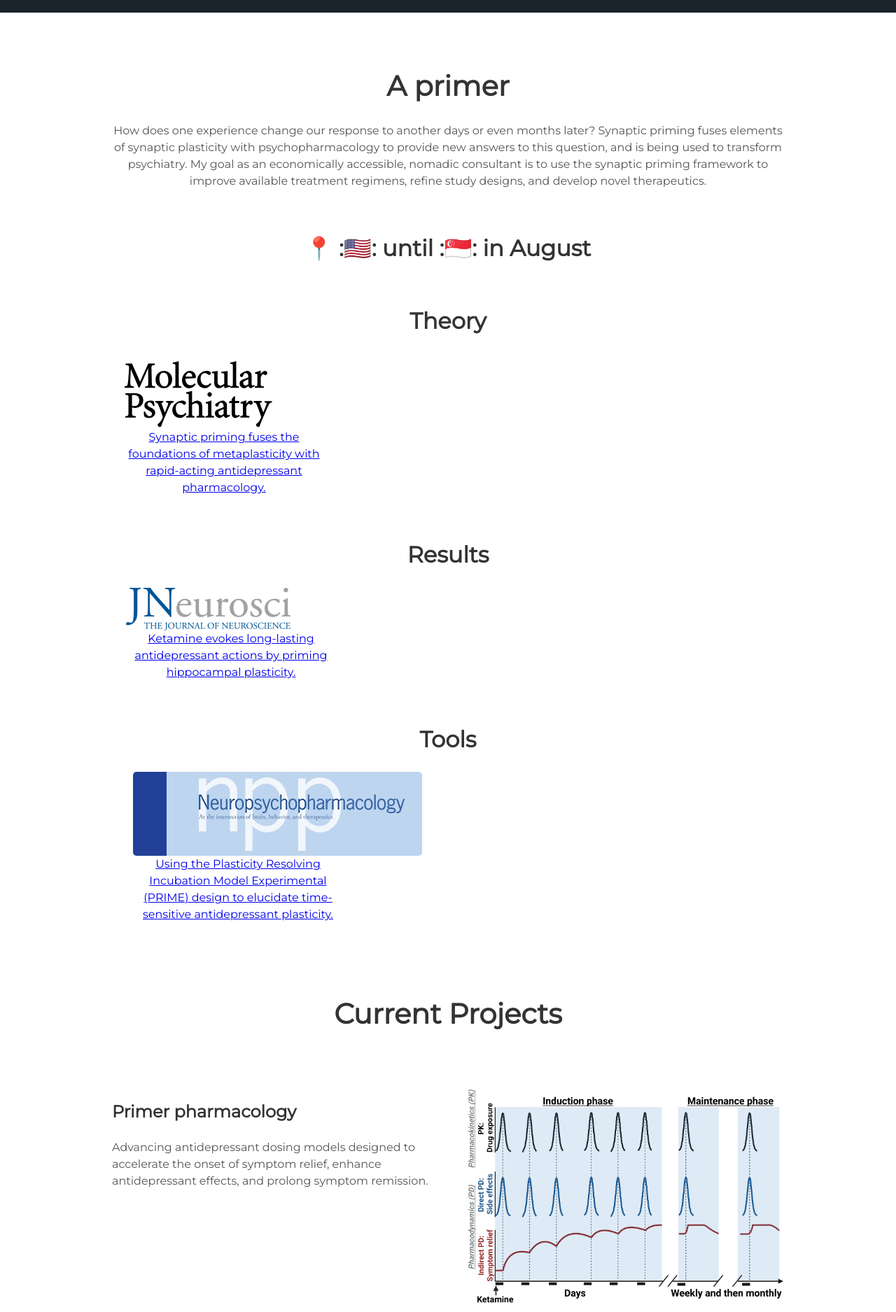
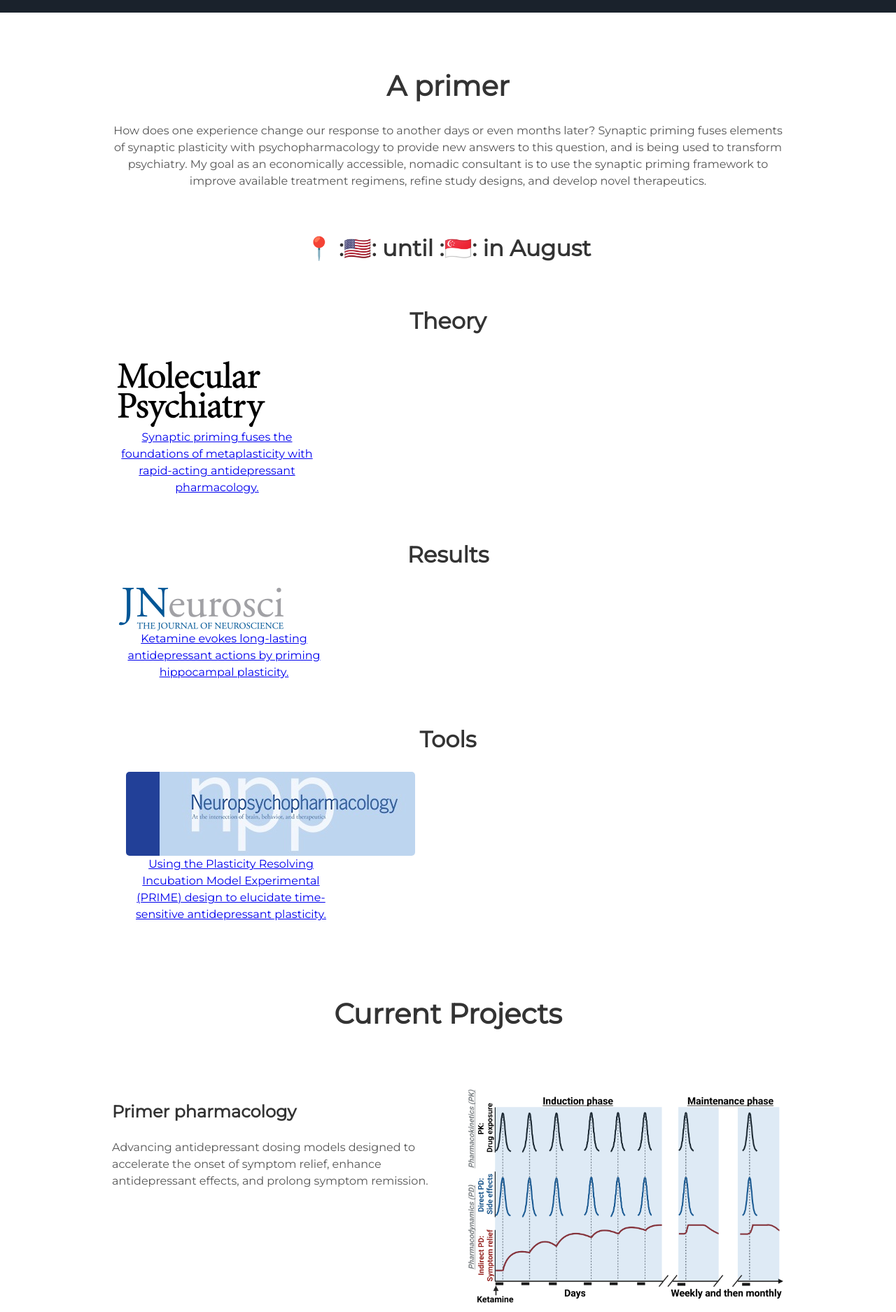
Before and after one commit to synaptic-priming/Nomad, a Jekyll site: the page built from index.html, in a window 1280 px wide. Shown: the part 882-2757 px from the top of the page at 70% size. Built offline with Jekyll 4.4.1, drawn with Linux system fonts in a browser that asks for light colours.

Commit message:
Update about.html

```diff
--- a/_includes/about.html
+++ b/_includes/about.html
@@ -7,7 +7,6 @@
 <h2 align="center"> 📍 :🇺🇸: until :🇸🇬: in August </h2>
 </div>
   <div class="user-projects">
-    <div class="tech">
       <h2 align="center">Theory</h2>
       <div class="images-center">
     <img align="center" src="{{ "/assets/img/Molecular psychiatry logo.png" | prepend: site.baseurl }}" />
```
